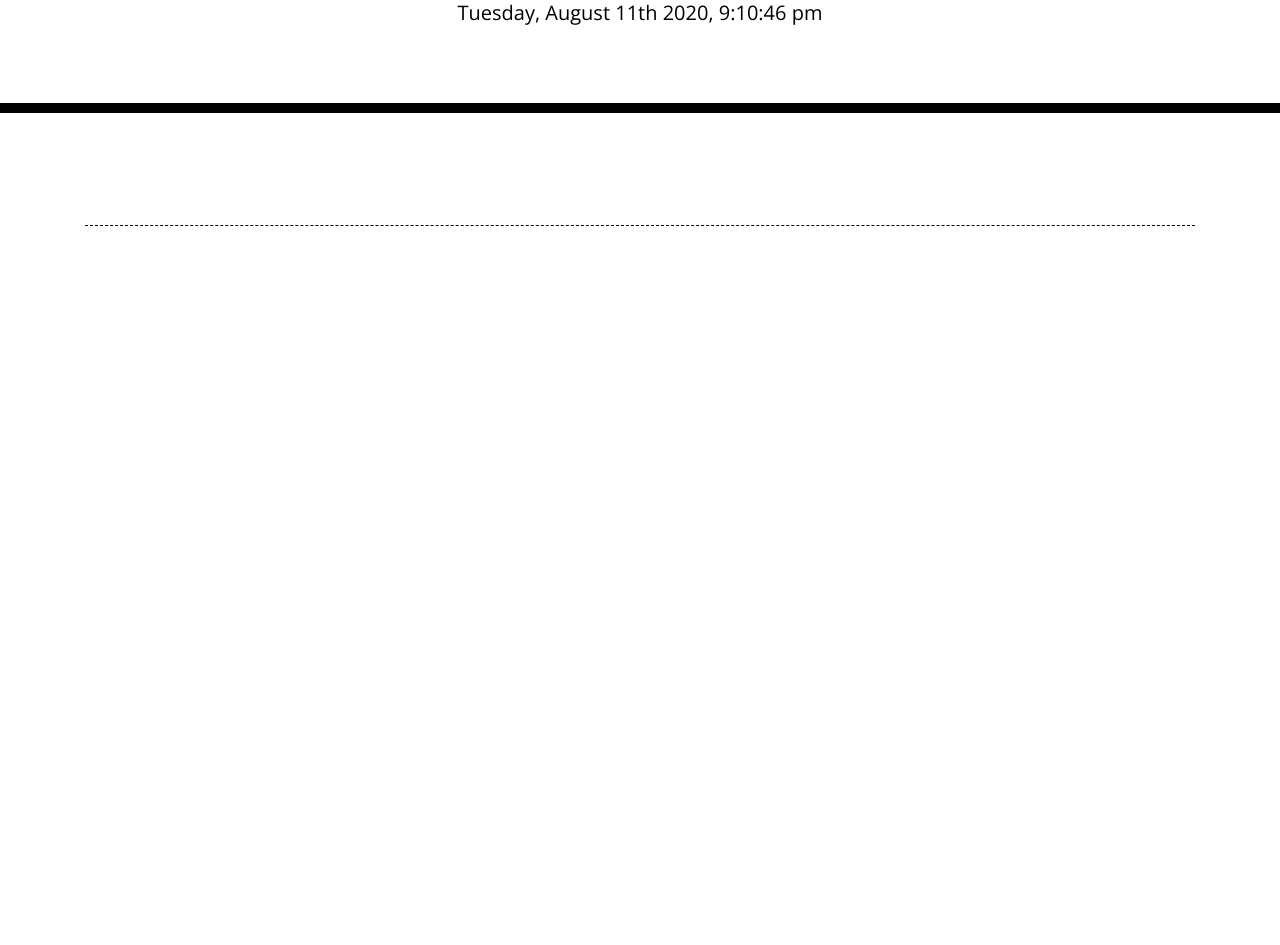
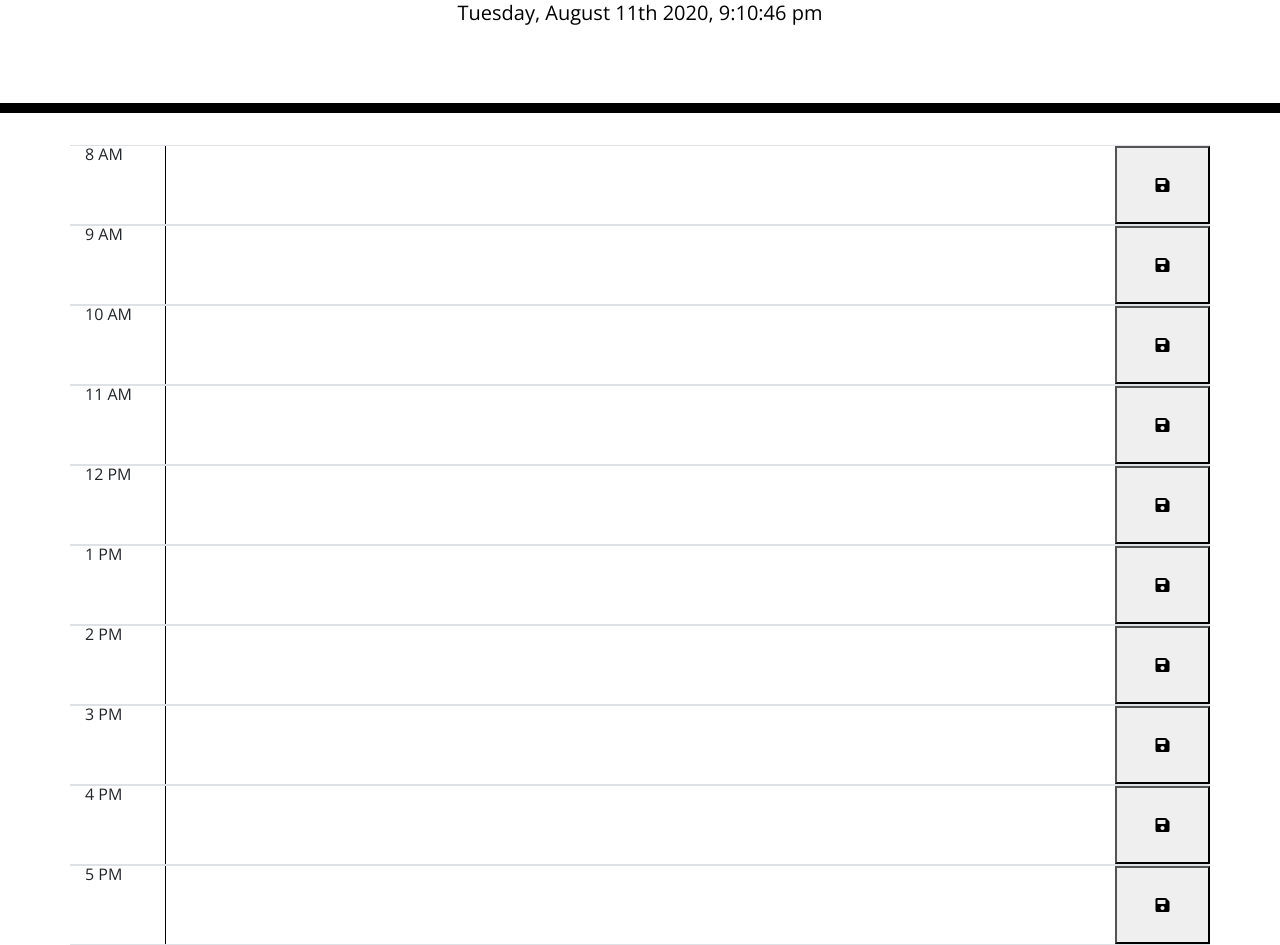
Before and after one commit to aleckbryson/workday-scheduler, a plain HTML site: page index.html in a window 1280 px wide. Shown: the part 191-1136 px from the top of the page. Before the commit the page ends 800 px from the top, so only its background shows below. Drawn offline with nearby package versions, Linux system fonts and the light colour scheme.

Commit message:
Timeblocks added to HTML file with each time slot now shown

```diff
--- a/Assets/script.js
+++ b/Assets/script.js
@@ -8,8 +8,3 @@
 
 
 var timeDiv = $(".time-block");
-var description = $(".description")
-
-$.each(timeSlots, function(i, time) {
-timeDiv.append("<div>" + time + "</div>");
-});
--- a/index.html
+++ b/index.html
@@ -27,18 +27,69 @@
       <h1 class="display-3">Work Day Scheduler</h1>
       <p class="lead">A simple calendar app for scheduling your work day</p>
       <p id="currentDate" class="lead"></p>
-      <p id="currentTime" class="lead"></p>
     </header>
     <div class="container">
       <!-- Timeblocks go here -->
+      <div id = "timeslot-1" class="row justify-content-md-center border-top border-bottom time-slot">
+        <div id="slot-1"class="col-md-1">8 AM</div>
+        <textarea rows="3" id="entry-1" class="col-md-10"></textarea>
+        <button class="col-md-1"><i class="fas fa-save"></i></button>
+      </div>
 
-      <form class="description"></form>
-      <div class="time-block description"></div>
-      <div class="row"></div>
-      <div class="hour"></div>
-      <div class="past"></div>
-      <div class="present"></div>
-      <div class = "saveBtn"></div>
+      <div id = "timeslot-2" class="row justify-content-md-center border-top border-bottom time-slot">
+        <div id="slot-2"class="col-md-1">9 AM</div>
+        <textarea rows="3" id="entry-2" class="col-md-10"></textarea>
+        <button class="col-md-1"><i class="fas fa-save"></i></button>
+      </div>
+
+      <div id = "timeslot-3" class="row justify-content-md-center border-top border-bottom time-slot">
+        <div id="slot-3"class="col-md-1">10 AM</div>
+        <textarea rows="3" id="entry-3" class="col-md-10"></textarea>
+        <button class="col-md-1"><i class="fas fa-save"></i></button>
+      </div>
+
+      <div id = "timeslot-4" class="row justify-content-md-center border-top border-bottom time-slot">
+        <div id="slot-4"class="col-md-1">11 AM</div>
+        <textarea rows="3" id="entry-4" class="col-md-10"></textarea>
+        <button class="col-md-1"><i class="fas fa-save"></i></button>
+      </div>
+
+      <div id = "timeslot-5" class="row justify-content-md-center border-top border-bottom time-slot">
+        <div id="slot-5"class="col-md-1">12 PM</div>
+        <textarea rows="3" id="entry-5" class="col-md-10"></textarea>
+        <button class="col-md-1"><i class="fas fa-save"></i></button>
+      </div>
+
+      <div id = "timeslot-6" class="row justify-content-md-center border-top border-bottom time-slot">
+        <div id="slot-6"class="col-md-1">1 PM</div>
+        <textarea rows="3" id="entry-6" class="col-md-10"></textarea>
+        <button class="col-md-1"><i class="fas fa-save"></i></button>
+      </div>
+
+      <div id = "timeslot-7" class="row justify-content-md-center border-top border-bottom time-slot">
+        <div id="slot-7"class="col-md-1">2 PM</div>
+        <textarea rows="3" id="entry-7" class="col-md-10"></textarea>
+        <button class="col-md-1"><i class="fas fa-save"></i></button>
+      </div>
+
+      <div id = "timeslot-8" class="row justify-content-md-center border-top border-bottom time-slot">
+        <div id="slot-8"class="col-md-1">3 PM</div>
+        <textarea rows="3" id="entry-8" class="col-md-10"></textarea>
+        <button class="col-md-1"><i class="fas fa-save"></i></button>
+      </div>
+
+      <div id = "timeslot-9" class="row justify-content-md-center border-top border-bottom time-slot">
+        <div id="slot-9"class="col-md-1">4 PM</div>
+        <textarea rows="3" id="entry-9" class="col-md-10"></textarea>
+        <button class="col-md-1"><i class="fas fa-save"></i></button>
+      </div>
+
+      <div id = "timeslot-10" class="row justify-content-md-center border-top border-bottom time-slot">
+        <div id="slot-10"class="col-md-1">5 PM</div>
+        <textarea rows="3" id="entry-10" class="col-md-10"></textarea>
+        <button class="col-md-1"><i class="fas fa-save"></i></button>
+      </div>
+
 
     </div>
     <script src="https://code.jquery.com/jquery-3.4.1.min.js"></script>
```
